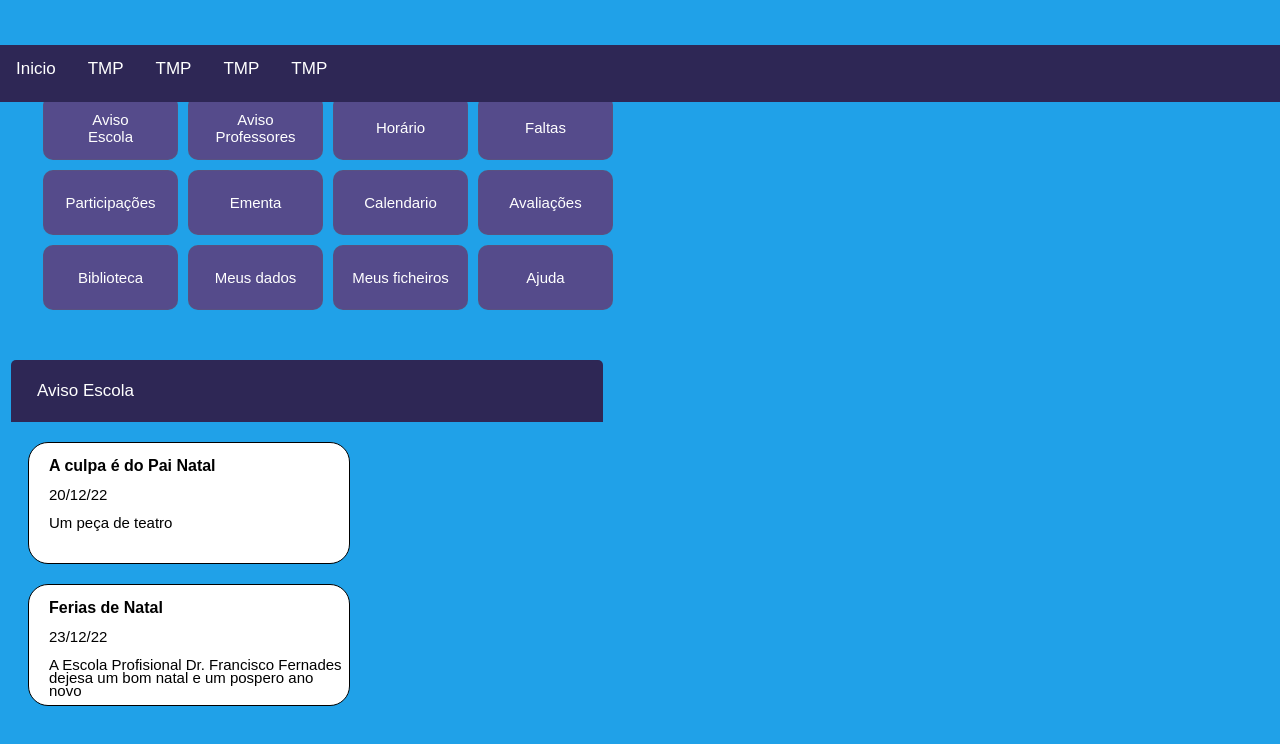
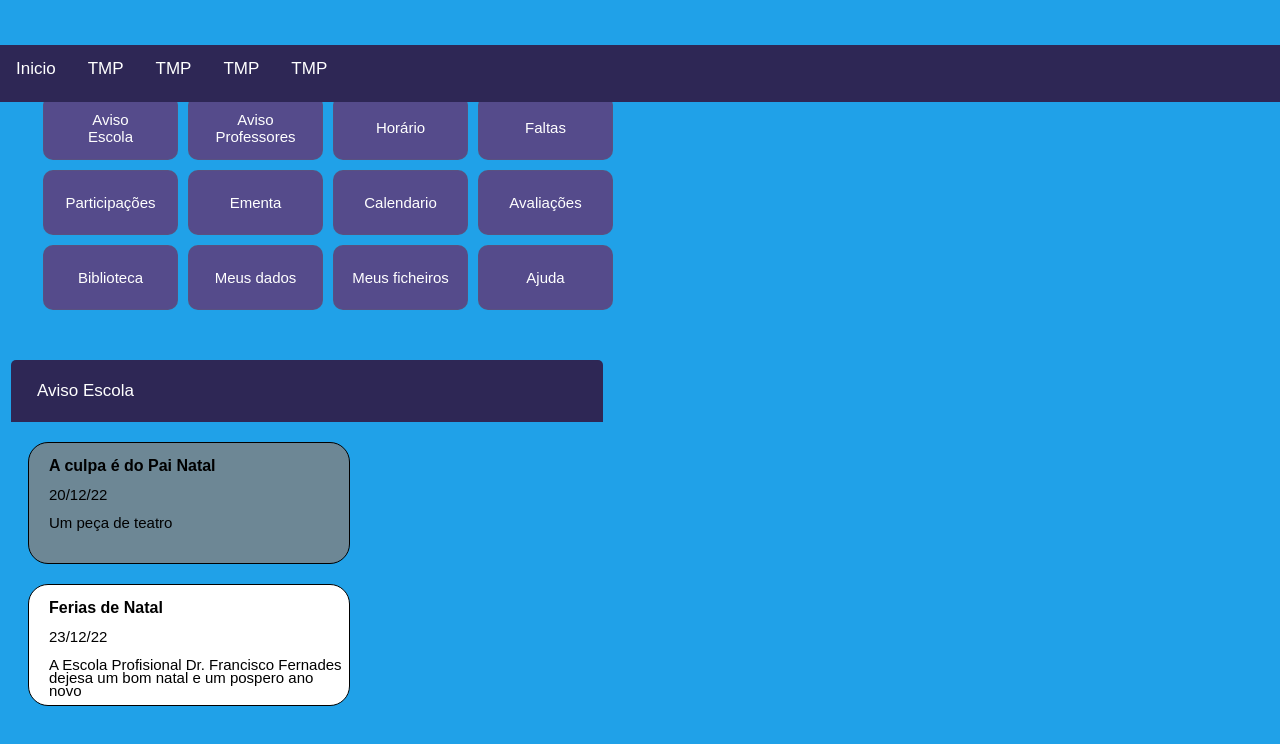
Before and after one commit to LuisGomes18/PAP, a plain HTML site: page Home/index.html in a window 1280 px wide. In both pictures the pointer is over the element 189 px from the left and 503 px from the top of the page. Drawn offline with Linux system fonts and the light colour scheme.

Commit message:
edit commit

```diff
--- a/Home/main_content.css
+++ b/Home/main_content.css
@@ -67,6 +67,10 @@ a#avs_esc {
   padding: 0px 0px 0px 20px;
 }
 
+.mensagem:hover {
+  background: rgba(128, 128, 128, 0.795);
+}
+
 .mensagem p {
   color: black;
   line-height: 13px;
```
